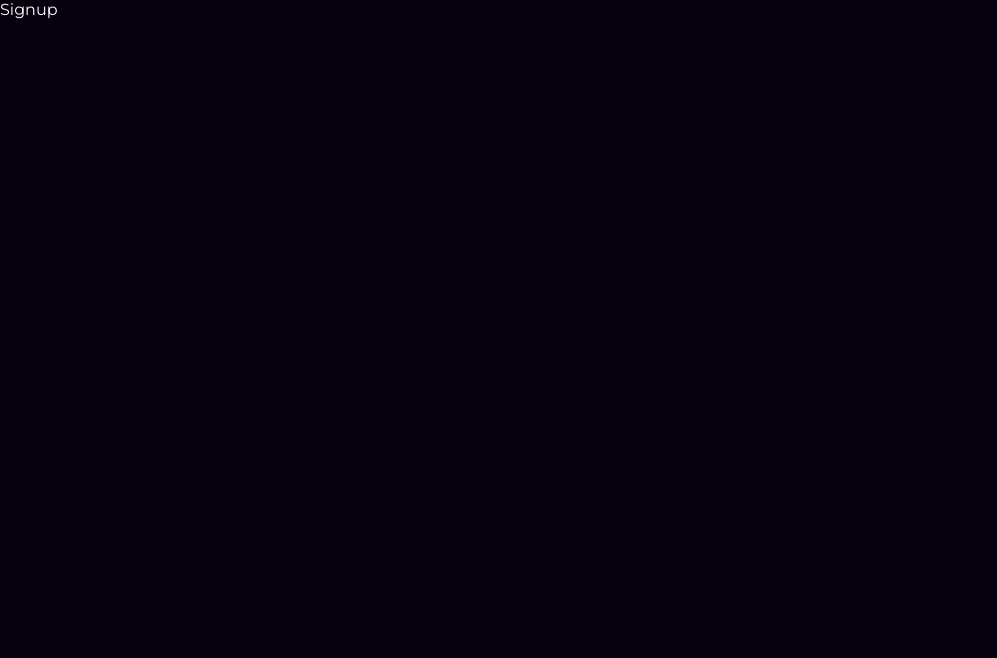
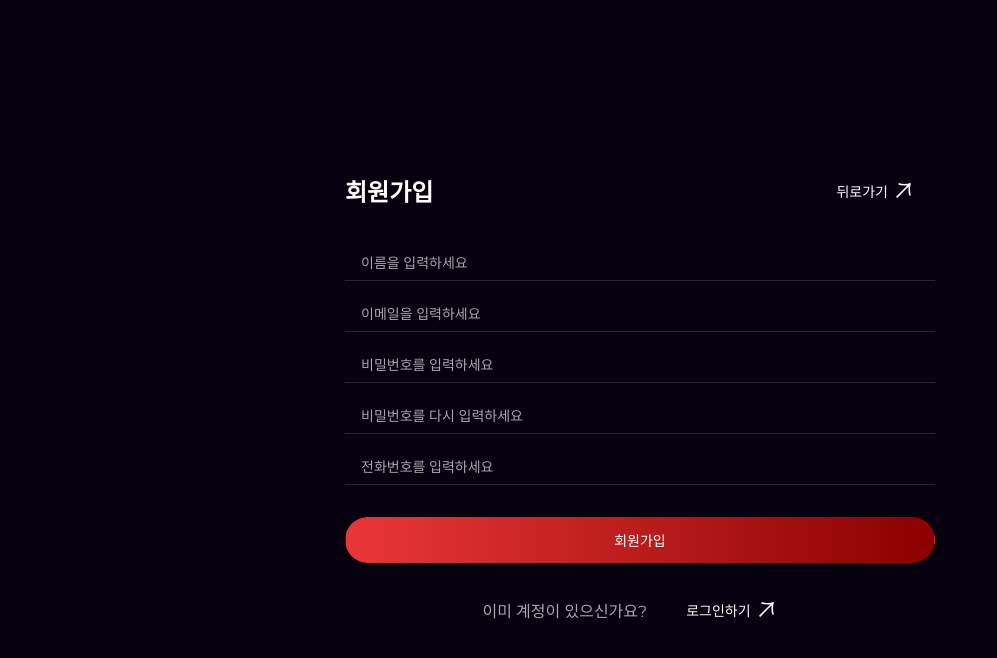
Before and after one commit to SeongMin-089/Octalog, a React app in the folder frontend/: page /signup in a window 1280 px wide. Shown: the top 658 px of the page, without its empty margins (0-997 px from the left). Built offline with nearby package versions, Linux system fonts and the light colour scheme; the HTML template or start-up script is replaced by a standard one.

Commit message:
feat: add new feature

```diff
--- a/frontend/src/components/ui/Button.scss
+++ b/frontend/src/components/ui/Button.scss
@@ -55,8 +55,20 @@
   &.save {
     background-color: $success;
   }
+  &.back {
+    &:hover {
+      transform: translateX(-$btn-move);
+      box-shadow: $shadow-sm;
+
+      img {
+        transform: translateY(0);
+      }
+    }
+
+  }
+
   &.back.bl {
-        color:$gray-900
+    color: $gray-900;
   }
   &.edit {
     background-color: $warning;
--- a/frontend/src/pages/auth/Signup.jsx
+++ b/frontend/src/pages/auth/Signup.jsx
@@ -1,8 +1,154 @@
-import React from 'react'
+import React, { useState } from 'react'
+import { Link, useNavigate } from 'react-router-dom'
+import Button from '@/components/ui/Button'
+import Input from '@/components/ui/Input'
+import './Auth.scss'
+import { signup } from '@/api/auth.api'
+const Signup = () => {
 
-const Signup = () => {
+  const navigate = useNavigate()
+
+  const [error, setError] = useState('')
+  const [isLoading, setIsLoading] = useState(false)
+  const [form, setForm] = useState({
+    name: '',
+    email: '',
+    password: '',
+    passwordConfirm: '',
+    phone: '',
+  })
+
+  const handleChange = (e) => {
+    const { name, value } = e.target
+
+    setForm((prev) => ({
+      ...prev,
+      [name]: value
+    }))
+  }
+
+  const validateForm = () => {
+    if (!form.name.trim()) {
+      return '이름을 입력하세요'
+    }
+    if (!form.email.trim()) {
+      return '이메일을 입력하세요'
+    }
+    if (!form.password.trim()) {
+      return '비밀번호를 입력하세요'
+    }
+    if (form.password.length < 6) {
+      return '비밀번호를 6자 이상 입력하세요'
+    }
+    if (!form.passwordConfirm.trim()) {
+      return '비밀번호를 확인을 입력하세요'
+    }
+    if (form.password !== form.passwordConfirm) {
+      return '비밀번호를 비밀번호 확인이 일치하지 않습니다.'
+    }
+    if (!form.phone.trim()) {
+      return '전화번호를 입력하세요'
+    }
+
+    return ''
+  }
+
+  const handleSubmit = async (e) => {
+    e.preventDefault()
+
+    const validationMessage = validateForm()
+
+    if (validationMessage) {
+      setError(validationMessage)
+
+      return
+    }
+
+    setError('')
+    setIsLoading(true)
+    try {
+      await signup(form)
+      alert('회원가입이 완료되었습니다.')
+      navigate('/login')
+    } catch (error) {
+      setError(error.message || '회원 가입중 오류가 발생했습니다.')
+    } finally {
+      setIsLoading(false)
+    }
+  }
+
+
+  const handleBack = () => {
+    navigate(-1)
+  }
   return (
-    <div>Signup</div>
+    <section className='auth'>
+      <div className="inner">
+        <div className="auth-box">
+
+          <nav>
+            <h2>회원가입</h2>
+            <Button text="뒤로가기"
+              className="back"
+              icons
+              onClick={handleBack} />
+          </nav>
+        </div>
+        <form className='auth-form' onSubmit={handleSubmit}>
+          <div className="form-group">
+
+            <Input
+              type="text"
+              name="name"
+              value={form.name}
+              onChange={handleChange}
+              placeholder="이름을 입력하세요"
+              />
+            <Input
+              type="email"
+              name="email"
+              onChange={handleChange}
+              value={form.email}
+              placeholder="이메일을 입력하세요"
+              />
+            <Input
+              name="password"
+              value={form.password}
+              onChange={handleChange}
+              type="password"
+              placeholder="비밀번호를 입력하세요"
+              />
+            <Input
+              name="passwordConfirm"
+              onChange={handleChange}
+              value={form.passwordConfirm}
+              type="password"
+              placeholder="비밀번호를 다시 입력하세요"
+              />
+            <Input
+              name="phone"
+              onChange={handleChange}
+              value={form.phone}
+              type="text"
+              placeholder="전화번호를 입력하세요"
+            />
+          </div>
+          {error && <p className='error-text'> {error}</p>}
+          <div className="auth-btn-wrap">
+            <Button
+            text={isLoading? "가입 중...":"회원가입"}
+            type="submit"
+            className="primary" />
+          </div>
+        </form>
+        <div className="auth-now">
+          <span>이미 계정이 있으신가요?</span>
+          <Link to="/login">
+            <Button text="로그인하기" icons />
+          </Link>
+        </div>
+      </div>
+    </section>
   )
 }
 
```
Lines whose indentation alone changed are shown as unchanged.
